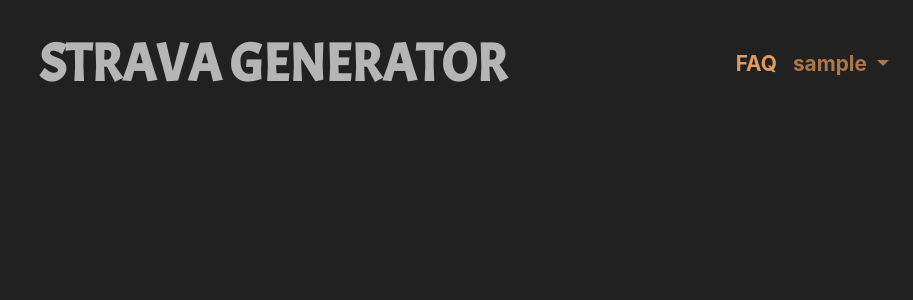
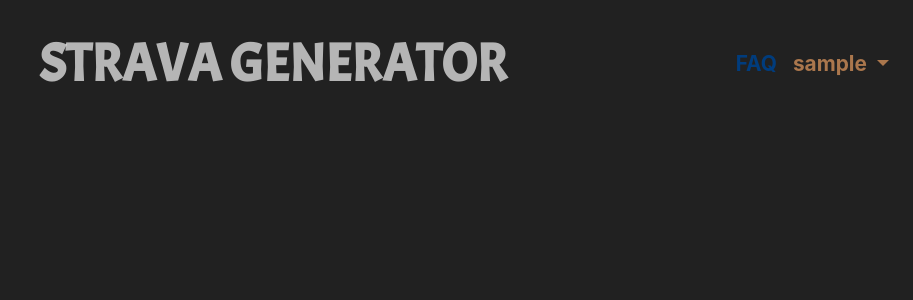
Before and after one commit to annihilator01/strava-generator, a Django app: template strava_generator/templates/strava_generator/base.html in a window 1280 px wide, with the pointer over the restyled element. Shown: the top 300 px of the page, without its empty margins (367-1280 px from the left). Run offline with Django 3.2, Linux system fonts and the light colour scheme; the template is opened without the code that fills it, so the values that code supplies are empty; the visitor is signed in with stand-in values (Sample User, id 1); some libraries are stand-ins or nearby versions.

Commit message:
Change on hover color of nav-link

```diff
--- a/strava_generator/static/strava_generator/css/core.css
+++ b/strava_generator/static/strava_generator/css/core.css
@@ -119,12 +119,8 @@ input {
 }
 
 .nav-link:hover {
-    color: var(--secondary-color);
-    filter: brightness(1.3);
-}
-
-.nav-link:active {
-    filter: brightness(.9);
+    /*color: var(--secondary-color);*/
+    filter: brightness(.7);
 }
 
 .dropdown-menu {
```
